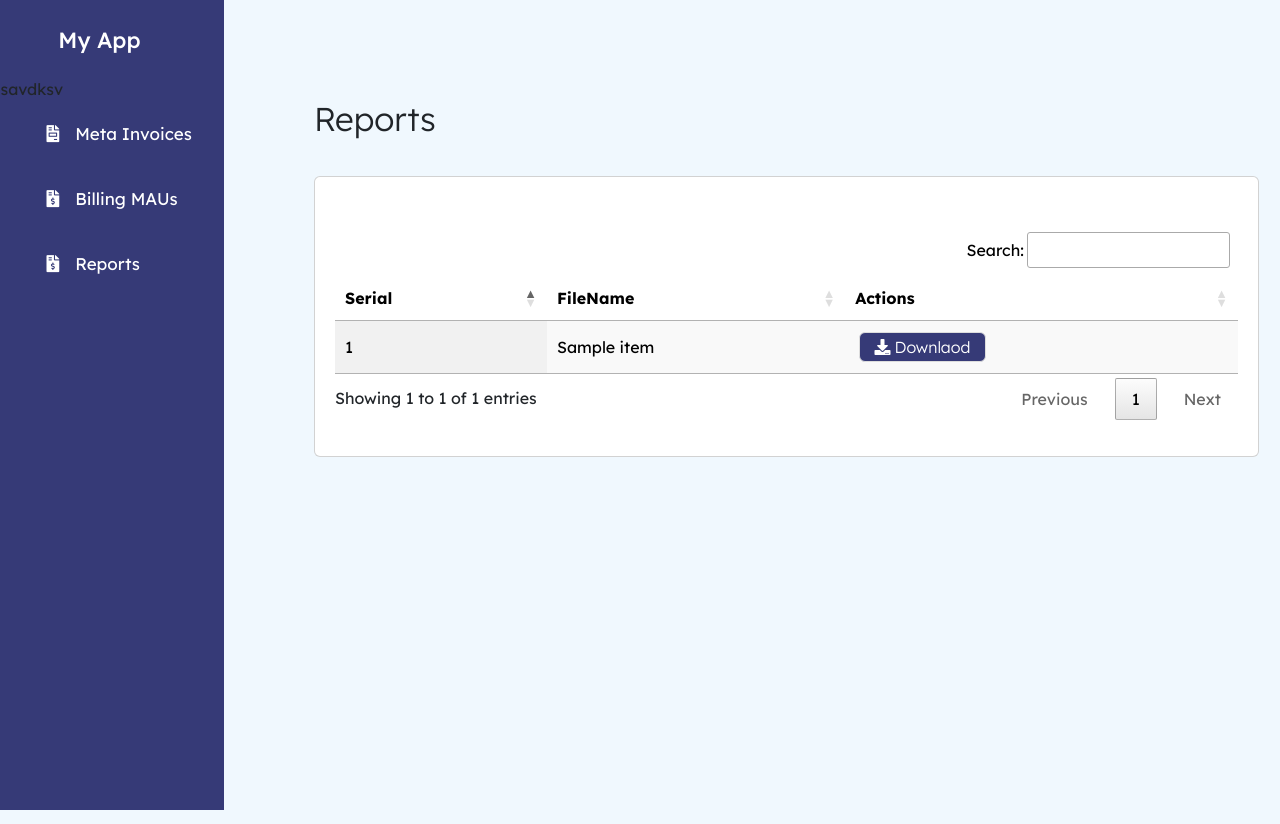
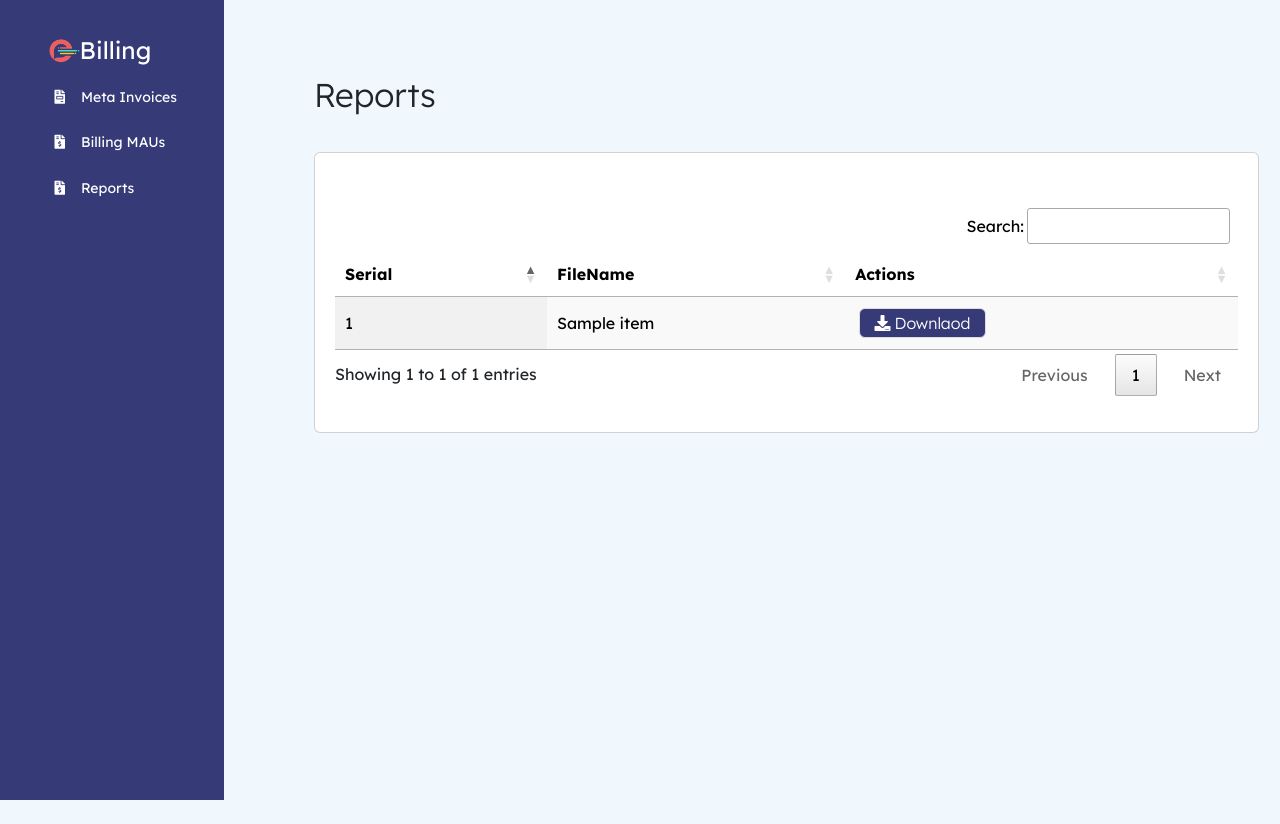
Before and after one commit to Waiz-bin-qasim/billing-meta-invoice, a Flask app: template Templates/Reports.html in a window 1280 px wide. After the commit the page ends 800 px from the top, so only its background shows below. Run offline with Flask 3, Linux system fonts and the light colour scheme; the template is opened without the code that fills it: most values are stand-ins (such as "Sample title", 1, 10 or a date in 2020); some libraries are stand-ins or nearby versions.

Commit message:
final changes

```diff
--- a/Static/Css/Reports.css
+++ b/Static/Css/Reports.css
@@ -4,54 +4,57 @@
   padding: 0;
   margin: 0;
   list-style: none;
-  text-decoration: none;
+  /* text-decoration: none; */
 }
 body {
   font-family: 'Lexend Deca','Roboto', sans-serif;
-
   background-color: #f0f8fe;
-
 }
 
 ul li:hover{
-    background-color: #777;
-    color: #363a77;
+  background-color: #777;
+  color: #363a77;
+}
+
+ul.navList li {
+  padding: 0.8rem 0 1.2rem;
 }
 
 .sidebar {
   position: fixed;
-  margin-top: -3%;
+  /* margin-top: -3%; */
   left: 0;
   width: 250px;
-  height: 103%;
+  height: 100%;
   background: #363a77;
   transition: all .5s ease;
   margin-left: -2%;
 }
 .sidebar header {
-  font-size: 22px;
   color: white;
-  line-height: 70px;
-  text-align: center;
   background: #363a77;
-  user-select: none;
+  margin-top: 2rem;
+}
+span .headerTitle{
+  font-size: 1.3rem;
+  padding: 3px 0 0px 10px;
+  padding-left: 0.3rem;
 }
 .sidebar ul a{
   display: block;
   height: 100%;
   width: 100%;
-  line-height: 65px;
-  font-size: 17px;
+  line-height: 1.2;
+  font-size: 14px;
   color: white;
-  padding-left: 40px;
+  padding-left: 3rem;
   box-sizing: border-box;
   transition: .4s;
   text-decoration: none;
-
 }
 ul li:hover a{
-  padding-left: 50px;
   text-decoration: none;
+  padding-left: 4rem;
 }
 .sidebar ul a i{
   margin-right: 16px;
@@ -238,13 +241,15 @@ section .title{
     outline: none;
     border-radius: 6px;
 }
-header{
-  font-size: 2rem;
-    font-weight: 500;
-    text-align: center;
-    margin-top: 1.2rem;
-    color: #363a77;
-  }
+header {
+  display: flex;
+  align-items: center;
+  justify-content: center;
+  margin: 1rem 0 0.5rem;
+  font-size: 1.5rem;
+  font-weight: 400;
+  text-align: center;
+}
 .btn:hover{
     box-shadow: 0 5px 10px rgba(0,0,0,0.3);
   color: #363a77;
@@ -308,3 +313,29 @@ header{
 .card{
   margin-top: 2rem;
 }
+
+
+span .headerTitle{
+  font-size: 1.3rem;
+  padding: 3px 0 0px 10px;
+  padding-left: 0.3rem;
+}
+
+ul.navList li {
+padding: 0.8rem 0 1rem;
+}
+ul li:hover {
+  background-color: #777;
+  color: #363a77;
+}
+.sidebar header {
+  color: white;
+  background: #363a77;
+  margin-top: 2rem;
+}
+
+/* .container header{
+  margin-top: 0;
+  margin-bottom: 0;
+  color: #363a77;
+} */
--- a/Templates/Reports.html
+++ b/Templates/Reports.html
@@ -4,6 +4,7 @@
   <head>
     <meta charset="utf-8" />
     <title>Meta Billing | Reports</title>
+    <link rel="icon" href="{{ url_for('static', filename='img/waiz.png') }}" />
     <link
       rel="stylesheet"
       href="https://cdn.datatables.net/1.13.6/css/jquery.dataTables.min.css"
@@ -30,18 +31,16 @@
   </head>
 
   <body>
-    <input type="checkbox" id="check" />
-    <label for="check">
-      <i class="fas fa-bars" id="btn"></i>
-      <!-- <i class="fas fa-times" id="cancel"></i> -->
-    </label>
     <div class="sidebar">
-      <header>My App</header>
-      <img
-        scr="{{url_for('static',filename='Img/dc-new-logo.png')}}"
-        alt="dsavdksv "
-      />
-      <ul>
+      <header>
+        <img
+          class="headerLogo"
+          src="{{url_for('static',filename='Img/dclogo.png')}}"
+          style="width: 2rem"
+        />
+        <span class="headerTitle"> Billing </span>
+      </header>
+      <ul class="navList">
         <li>
           <a href="/upload"><i class="fas fa-file-invoice"></i>Meta Invoices</a>
         </li>
```
Also changed, not shown: Static/Css/MetaInvoice.css (+7 -4 lines), Static/Css/billing.css (+22 -18 lines), Templates/Billing.html (+3 -7 lines), Templates/MetaInvoice.html (+2 -6 lines).
